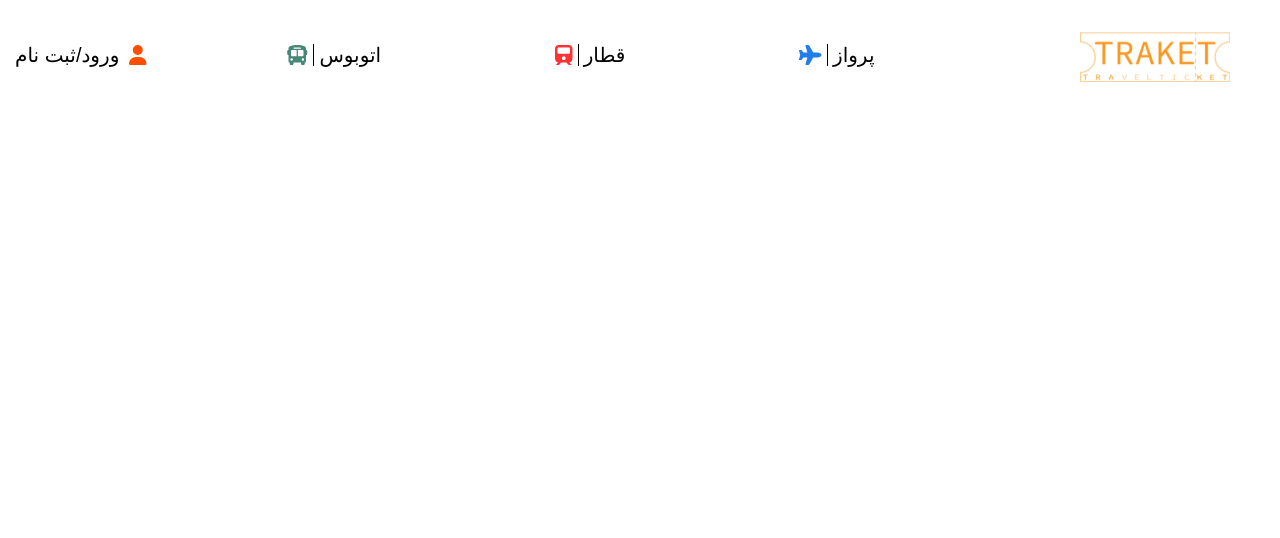
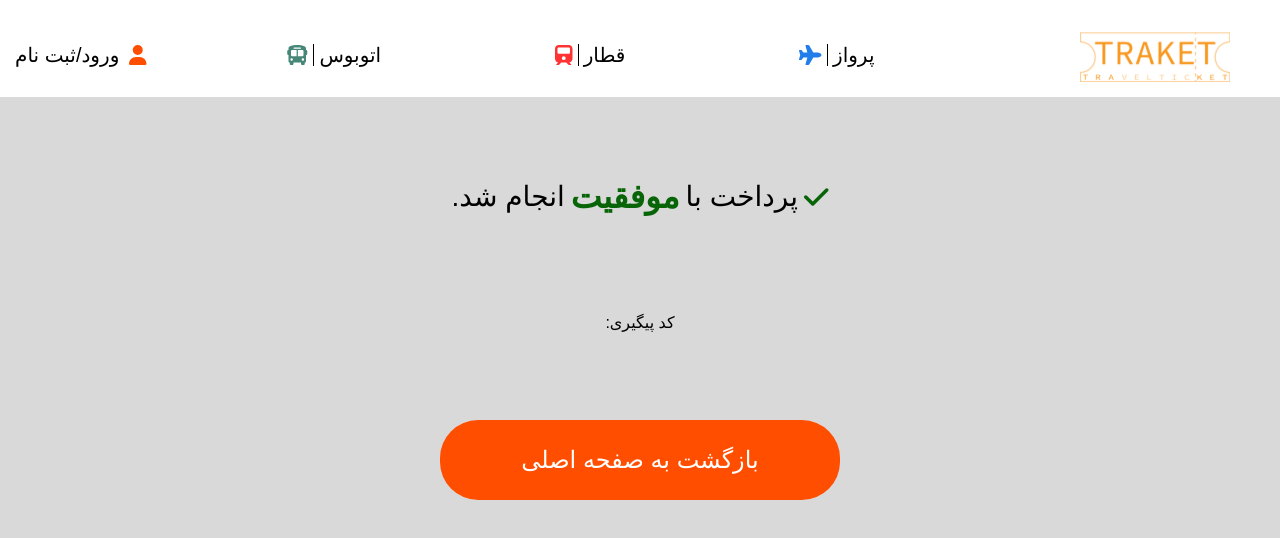
Before and after one commit to Alireza-Al/ticket-reservation-system, a React (Create React App) app: page /reserve in a window 1280 px wide. Shown: the top 538 px of the page. Built offline with nearby package versions, Linux system fonts and the light colour scheme; no server answers; a small style sheet from the web is missing.

Commit message:
Create ticket reserve

```diff
--- a/src/component/App.jsx
+++ b/src/component/App.jsx
@@ -3,6 +3,7 @@ import NavBar from './navBar/NavBar';
 import Home from '../pages/homePage/Home';
 import Sign from '../pages/auth/Sign';
 import SearchResult from '../pages/resultPage/SerachResult';
+import ReservationResult from '../pages/resultPage/ReservationResult';
 import { Route, Routes } from 'react-router-dom';
 import Dashboard from '../pages/dashboard/Dashboard';
 import jwt_decode from 'jwt-decode';
@@ -16,6 +17,7 @@ function App() {
         <Route exact path="/" element={<Home />} />
         <Route exact path="/users/login" element={<Sign />} />
         <Route path="/result" element={<SearchResult />} />
+        <Route path="/reserve" element={<ReservationResult />} />
         <Route exact path="/dashboard" element={<Dashboard />} />
       </Routes>
     </div>
--- a/src/component/ticket/ShowTickets.jsx
+++ b/src/component/ticket/ShowTickets.jsx
@@ -1,8 +1,13 @@
 import { FontAwesomeIcon } from "@fortawesome/react-fontawesome";
 import { faArrowLeftLong } from "@fortawesome/free-solid-svg-icons";
 import axios from "../../api/axios";
+import { useNavigate } from "react-router-dom";
+
 
 function ShowTickets(props) {
+	//Create this parameter to redirect pages
+	const history = useNavigate();
+
 	const buyTicket = () => {
 		const token = `Token ${JSON.parse(localStorage.getItem("token"))}`;
 
@@ -14,7 +19,7 @@ function ShowTickets(props) {
 		axios
 			.post(`/ticket/${props.ticket.id}/reserve/`, { count: 1 }, config)
 			.then((response) => {
-				console.log(response);
+				history(`/reserve?reserveCode=${response.data.receipts[0].tracking_code}`);
 			})
 			.catch((error) => {
 				console.log(error);
@@ -49,7 +54,7 @@ function ShowTickets(props) {
 			</div>
 			<div className="price">
 				<h3>{props.ticket.price}ریال</h3>
-				<button onClick={() => buyTicket()}>انتخاب بلیط</button>
+				<button onClick={() => buyTicket()}>رزرو بلیط</button>
 			</div>
 		</div>
 	);
--- a/src/pages/resultPage/ReservationResult.jsx
+++ b/src/pages/resultPage/ReservationResult.jsx
@@ -1,8 +1,15 @@
 import NavBar from "../../component/navBar/NavBar";
 import { FontAwesomeIcon } from "@fortawesome/react-fontawesome";
 import { faCheck } from "@fortawesome/free-solid-svg-icons";
+import { useNavigate } from "react-router-dom";
 
 function ReservationResult() {
+	const queryParams = new URLSearchParams(window.location.search);
+	const reserveCode = queryParams.get("reserveCode");
+
+		//Create this parameter to redirect pages
+	const history = useNavigate();
+
 	// Create reservation result page
 	return (
 		<div className="search-result">
@@ -11,8 +18,9 @@ function ReservationResult() {
 					<FontAwesomeIcon color="rgb(7, 101, 7)" icon={faCheck} />
 					پرداخت با <h3>موفقیت</h3> انجام شد.
 				</p>
-				<p>کد پیگیری خرید شما : 16454959</p>
-				<button className="submit-btn">بازگشت به صفحه اصلی</button>
+				<p>:کد پیگیری</p>
+				<p>{reserveCode}</p>
+				<button className="submit-btn" onClick={() => history("/")}>بازگشت به صفحه اصلی</button>
 			</div>
 		</div>
 	);
```
